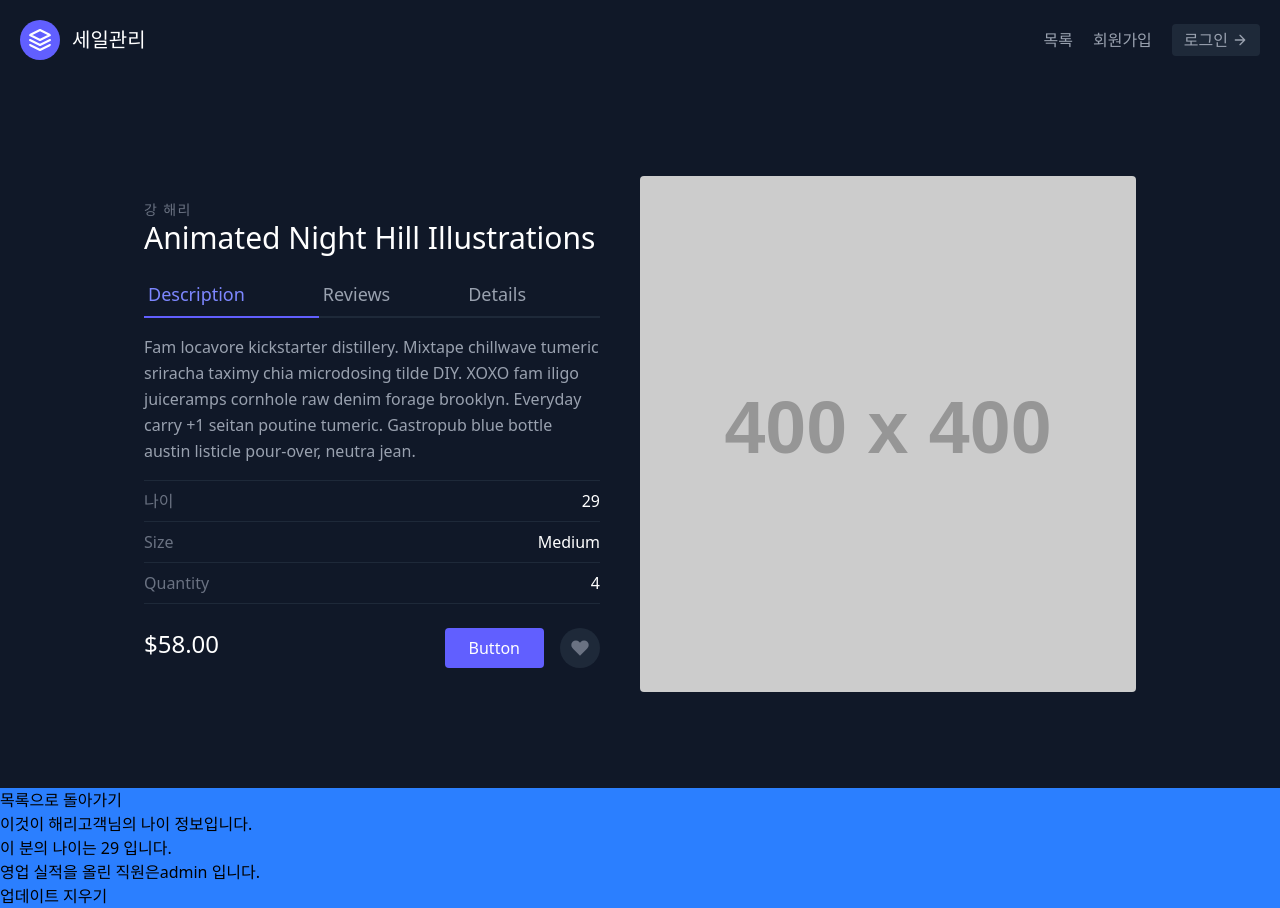
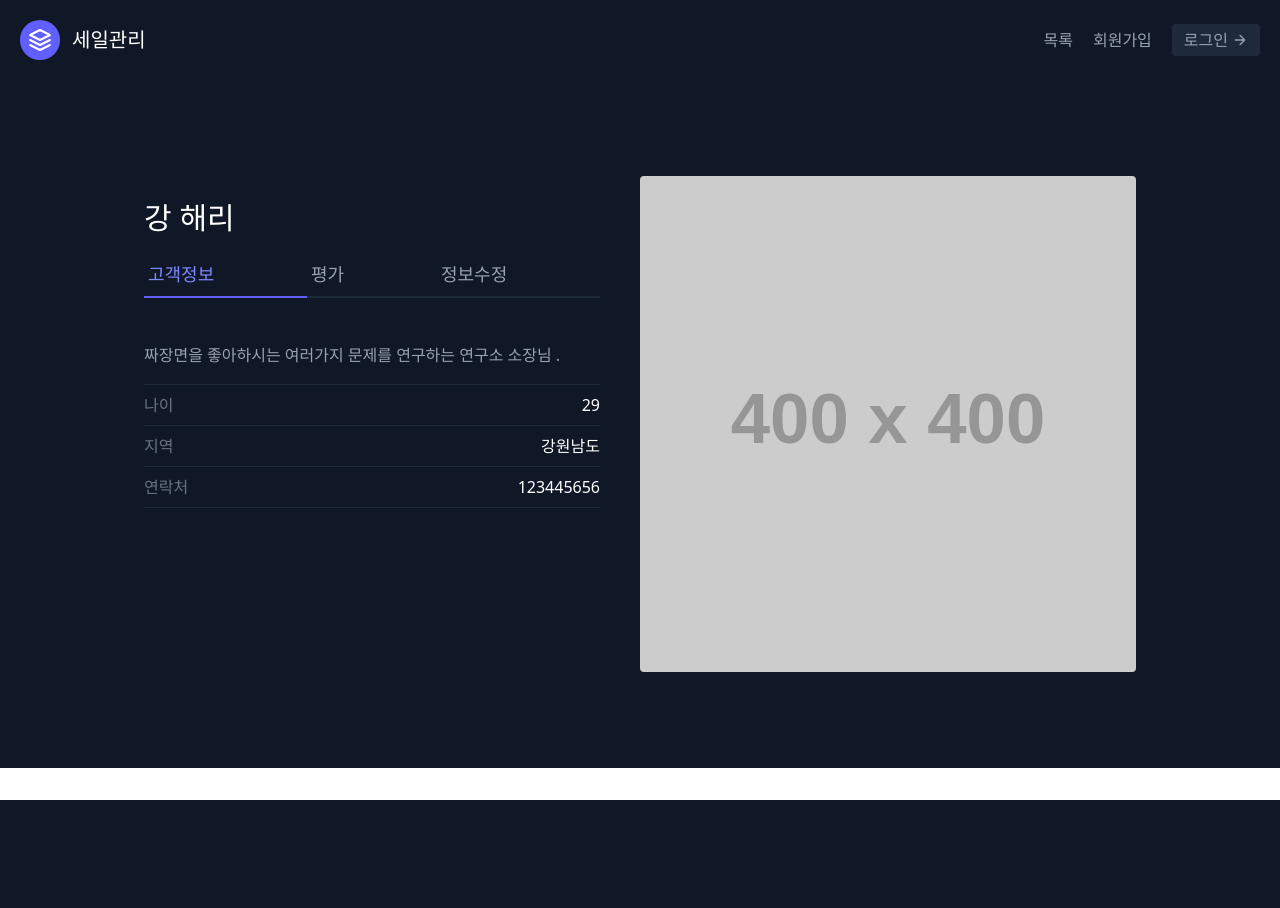
Before and after one commit to EdiBulb/django-crm, a Django app: a page that uses sales/templates/folder/세일상세.html in a window 1280 px wide. After the commit the page ends 800 px from the top, so only its background shows below. Run offline with Django 5.2, Linux system fonts and the light colour scheme; data comes from the database, SQL or seed files in the repository; both versions use the stored data as it was after the commit; grey boxes labelled with a size stand in for pictures from a placeholder-image service; some libraries are stand-ins or nearby versions.

Commit message:
design and link pages

```diff
--- a/sales/templates/folder/세일목록.html
+++ b/sales/templates/folder/세일목록.html
@@ -6,7 +6,7 @@
   <div class="container px-5 py-24 mx-auto flex flex-wrap">
   <div class="w-full">
     <div><h1 class="text-blue-800">이것이 고객 목록입니다</h1></div>
-    <div class="text-yellow-800"><a href="{% url '홈페이지:생성' %}">세일 만들기</a></div>
+    <div class="mb-5 text-yellow-800"><a href="{% url '홈페이지:생성' %}">세일 만들기</a></div>
     </div>
 
     {% for 인간 in 사람키 %}
--- a/sales/templates/folder/세일상세.html
+++ b/sales/templates/folder/세일상세.html
@@ -6,47 +6,30 @@
   <div class="container px-5 py-24 mx-auto">
     <div class="lg:w-4/5 mx-auto flex flex-wrap">
       <div class="lg:w-1/2 w-full lg:pr-10 lg:py-6 mb-6 lg:mb-0">
-        <h2 class="text-sm title-font text-gray-500 tracking-widest">{{사람키.last_name}} {{사람키.first_name}}</h2>
-        <h1 class="text-white text-3xl title-font font-medium mb-4">Animated Night Hill Illustrations</h1>
-        <div class="flex mb-4">
-          <a class="flex-grow text-indigo-400 border-b-2 border-indigo-500 py-2 text-lg px-1">Description</a>
-          <a class="flex-grow border-b-2 border-gray-800 py-2 text-lg px-1">Reviews</a>
-          <a class="flex-grow border-b-2 border-gray-800 py-2 text-lg px-1">Details</a>
+        <h1 class="text-white text-3xl title-font font-medium mb-4">{{사람키.last_name}} {{사람키.first_name}}</h1>
+        <div class="flex mb-11">
+          <a class="flex-grow text-indigo-400 border-b-2 border-indigo-500 py-2 text-lg px-1">고객정보</a>
+          <a class="flex-grow border-b-2 border-gray-800 py-2 text-lg px-1">평가</a>
+          <a href="{% url '홈페이지:업뎃' 사람키.pk %}" class="flex-grow border-b-2 border-gray-800 py-2 text-lg px-1">정보수정</a>
         </div>
-        <p class="leading-relaxed mb-4">Fam locavore kickstarter distillery. Mixtape chillwave tumeric sriracha taximy chia microdosing tilde DIY. XOXO fam iligo juiceramps cornhole raw denim forage brooklyn. Everyday carry +1 seitan poutine tumeric. Gastropub blue bottle austin listicle pour-over, neutra jean.</p>
+        <p class="leading-relaxed mb-4">짜장면을 좋아하시는 여러가지 문제를 연구하는 연구소 소장님 .</p>
         <div class="flex border-t border-gray-800 py-2">
           <span class="text-gray-500">나이</span>
           <span class="ml-auto text-white">{{사람키.age}}</span>
         </div>
         <div class="flex border-t border-gray-800 py-2">
-          <span class="text-gray-500">Size</span>
-          <span class="ml-auto text-white">Medium</span>
+          <span class="text-gray-500">지역</span>
+          <span class="ml-auto text-white">강원남도</span>
         </div>
         <div class="flex border-t border-b mb-6 border-gray-800 py-2">
-          <span class="text-gray-500">Quantity</span>
-          <span class="ml-auto text-white">4</span>
+          <span class="text-gray-500">연락처</span>
+          <span class="ml-auto text-white">123445656</span>
         </div>
-        <div class="flex">
-          <span class="title-font font-medium text-2xl text-white">$58.00</span>
-          <button class="flex ml-auto text-white bg-indigo-500 border-0 py-2 px-6 focus:outline-none hover:bg-indigo-600 rounded">Button</button>
-          <button class="rounded-full w-10 h-10 bg-gray-800 p-0 border-0 inline-flex items-center justify-center text-gray-500 ml-4">
-            <svg fill="currentColor" stroke-linecap="round" stroke-linejoin="round" stroke-width="2" class="w-5 h-5" viewBox="0 0 24 24">
-              <path d="M20.84 4.61a5.5 5.5 0 00-7.78 0L12 5.67l-1.06-1.06a5.5 5.5 0 00-7.78 7.78l1.06 1.06L12 21.23l7.78-7.78 1.06-1.06a5.5 5.5 0 000-7.78z"></path>
-            </svg>
-          </button>
-        </div>
+
       </div>
       <img alt="ecommerce" class="lg:w-1/2 w-full lg:h-auto h-64 object-cover object-center rounded" src="https://dummyimage.com/400x400">
     </div>
   </div>
 </section>
-    <a href="{% url '홈페이지:목록' %}"> 목록으로 돌아가기</a>
-    <h1>이것이 {{사람키.first_name}}고객님의 나이 정보입니다.</h1>
-    <p>이 분의 나이는 {{사람키.age}} 입니다.</p>
-
-    <p>영업 실적을 올린 직원은{{사람키.person}} 입니다.</p>
-
-    <a href="{% url '홈페이지:업뎃' 사람키.pk %}">업데이트</a>
-    <a href="{% url '홈페이지:지우기' 사람키.pk %}">지우기</a>
 
 {% endblock content %}
```
Also changed, not shown: sales/templates/folder/세일_업데이트.html (+22 -7 lines), db.sqlite3.
